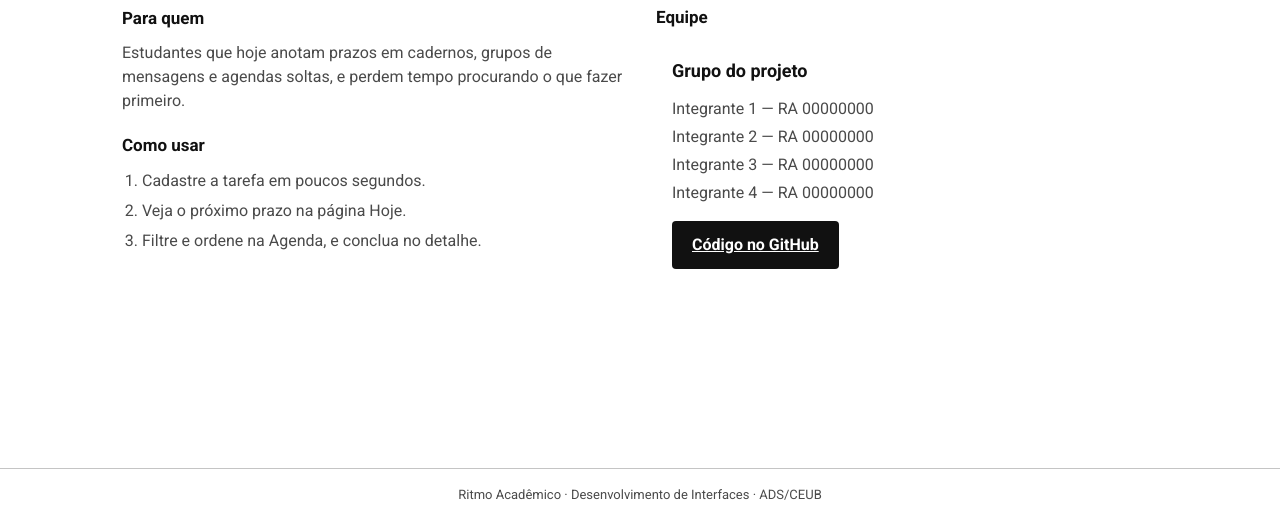
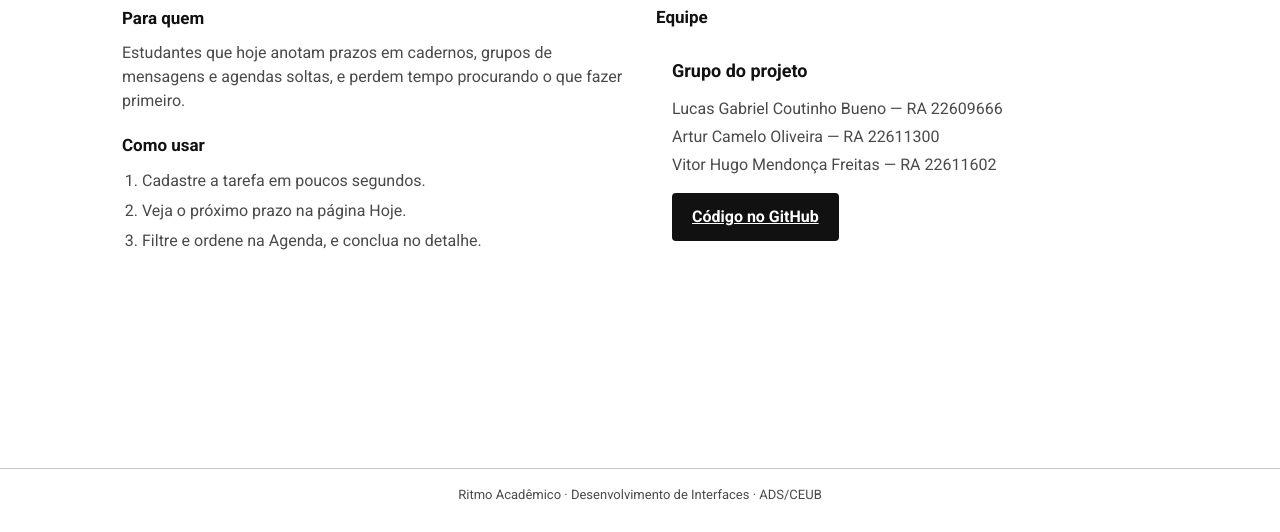
Before and after one commit to luc4s2744/Entrega-final---Desenvolvimento-de-Interfaces, a plain HTML site: page ritmo-academico-site/sobre.html in a window 1280 px wide. Shown: the part 268-800 px from the top of the page. Drawn offline with nearby package versions, Linux system fonts and the light colour scheme.

Commit message:
Inserindo nome dos integrantes

```diff
--- a/ritmo-academico-site/sobre.html
+++ b/ritmo-academico-site/sobre.html
@@ -43,10 +43,9 @@
                 <article class="max-w-md rounded-md border border-[color:var(--borda)] bg-[color:var(--fundo)] p-4">
                     <h3 class="text-lg font-bold text-[color:var(--titulo)]">Grupo do projeto</h3>
                     <ul class="mt-3 space-y-1 text-[color:var(--texto)]">
-                        <li>Integrante 1 — RA 00000000</li>
-                        <li>Integrante 2 — RA 00000000</li>
-                        <li>Integrante 3 — RA 00000000</li>
-                        <li>Integrante 4 — RA 00000000</li>
+                        <li>Lucas Gabriel Coutinho Bueno — RA 22609666</li>
+                        <li>Artur Camelo Oliveira — RA 22611300</li>
+                        <li>Vitor Hugo Mendonça Freitas — RA 22611602</li>
                     </ul>
                     <a class="mt-4 inline-block rounded bg-[color:var(--preto)] px-5 py-3 font-bold text-white hover:opacity-80" href="https://github.com/">Código no GitHub</a>
                 </article>
```
